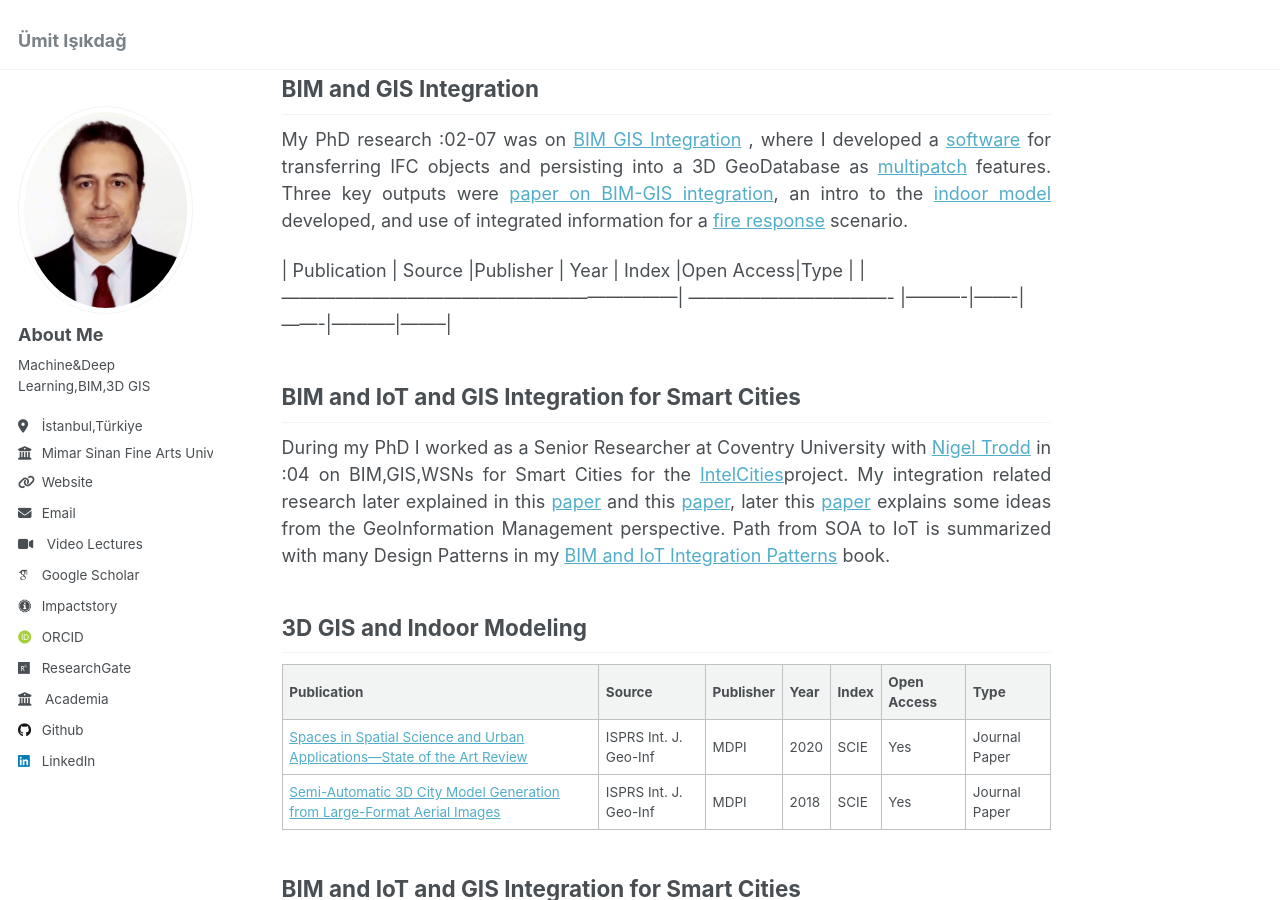
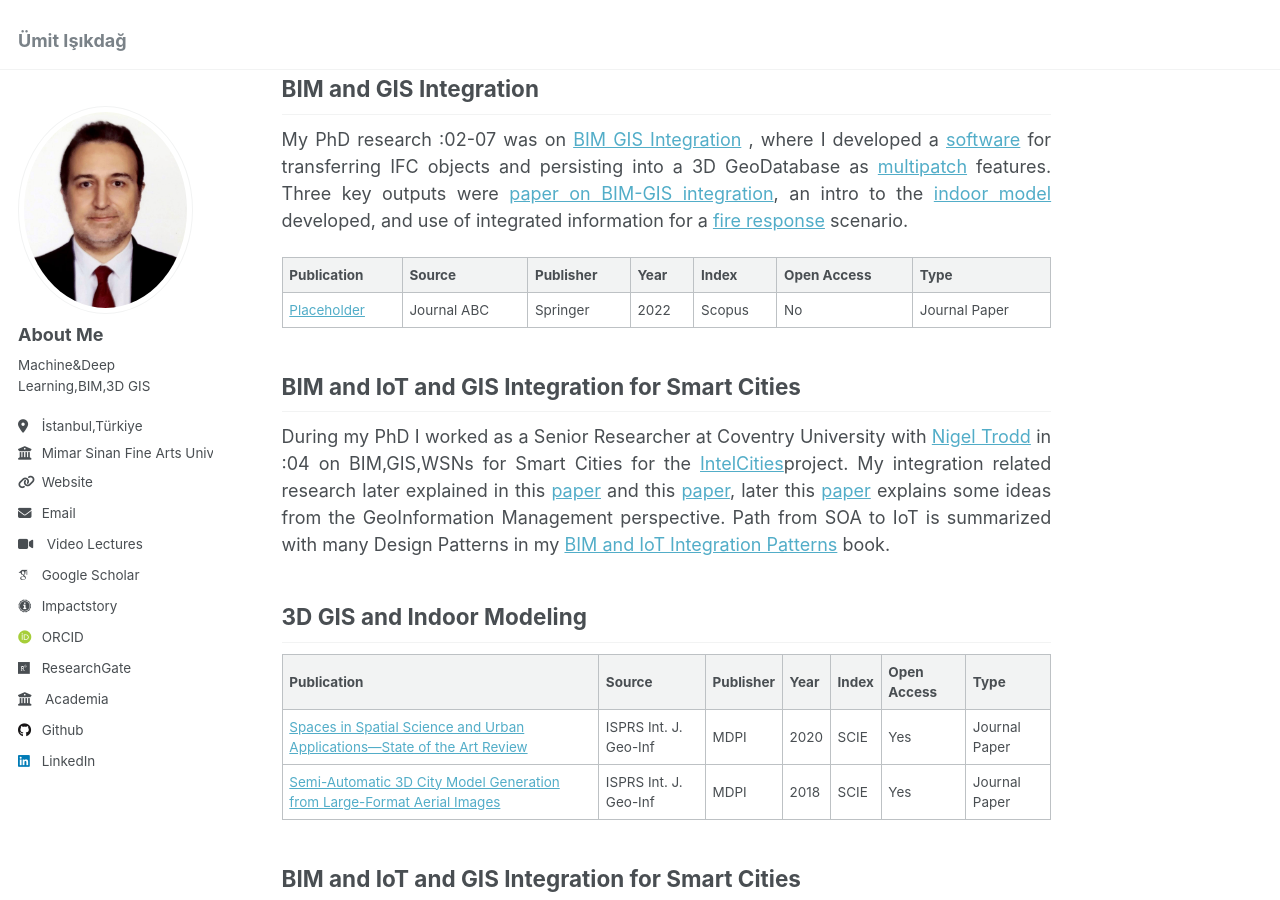
Before and after one commit to isikdag/isikdag.github.io, a Jekyll site: the page built from _pages/about.md, in a window 1280 px wide and 900 px high, scrolled down 1959 px. Built offline with Jekyll 4.4.1, drawn with Linux system fonts in a browser that asks for light colours; some web fonts are replaced.

Commit message:
Update about.md

```diff
--- a/_pages/about.md
+++ b/_pages/about.md
@@ -59,6 +59,7 @@ Three key outputs were [paper on BIM-GIS integration](https://www.sciencedirect.
 
 |                       Publication                                 |         Source                     |Publisher | Year  | Index |Open Access|Type    |
 | ------------------------------------------------------------------| ---------------------------------- |----------|-------|-------|-----------|--------|
+|[Placeholder](https://link.springer.com/article/10.1007/s12517-022-09715-x)|Journal ABC|Springer|2022|Scopus|No|Journal Paper|
 
 
 BIM and IoT and GIS Integration for Smart Cities
```
